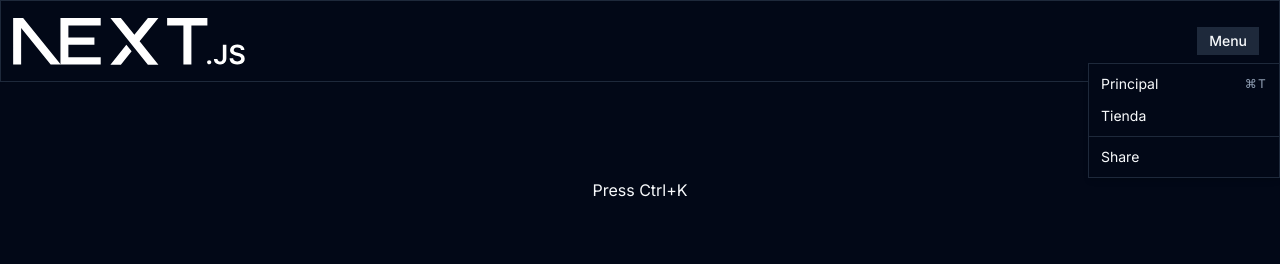
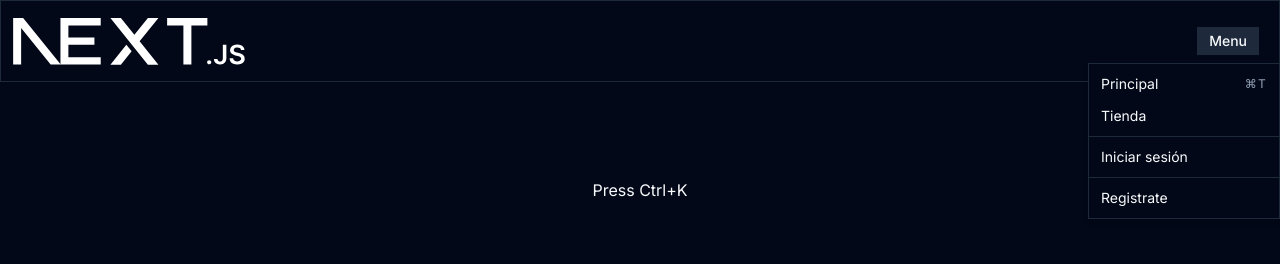
Before and after one commit to clopdevelop/e-commerce, a Next.js app: page / in a window 1280 px wide. Both pictures are taken after a click on the button "Menu". Shown: the top 264 px of the page. Built offline with nearby package versions, Linux system fonts and the light colour scheme; no server answers.

Commit message:
Añadiendo iniar sesion y registro al NavBar menu

```diff
--- a/app/components/NavBar.tsx
+++ b/app/components/NavBar.tsx
@@ -8,14 +8,13 @@ import {
   MenubarTrigger,
 } from "@/components/ui/menubar";
 
-
 import { CommandMenu } from "./ComandMenu";
 
 import Link from "next/link";
 
 import { auth } from "@/auth";
 
-import Profile from "@/components/Profile"
+import Profile from "@/components/Profile";
 
 export async function NavBar() {
   const account = await auth();
@@ -53,10 +52,15 @@ export async function NavBar() {
                 <MenubarItem>Tienda</MenubarItem>
               </Link>
               <MenubarSeparator />
-              <MenubarItem>Share</MenubarItem>
+              <Link href={"/entrada"}>
+                <MenubarItem>Iniciar sesión</MenubarItem>
+              </Link>
+              <MenubarSeparator />
+              <Link href={"/registro"}>
+                <MenubarItem>Registrate</MenubarItem>
+              </Link>
             </MenubarContent>
             {account && <Profile email={email}></Profile>}
-
           </div>
         </MenubarMenu>
       </Menubar>
```
